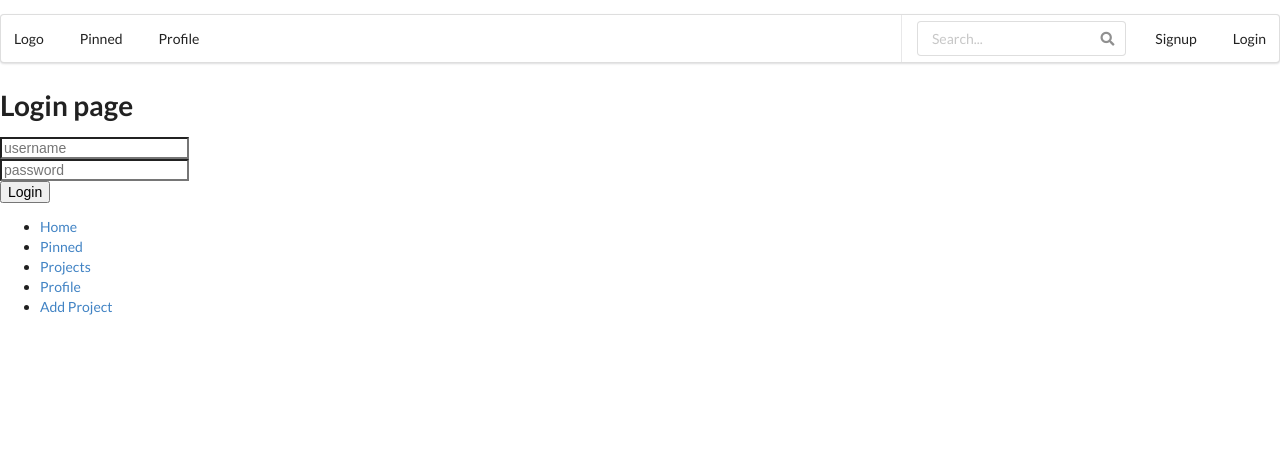
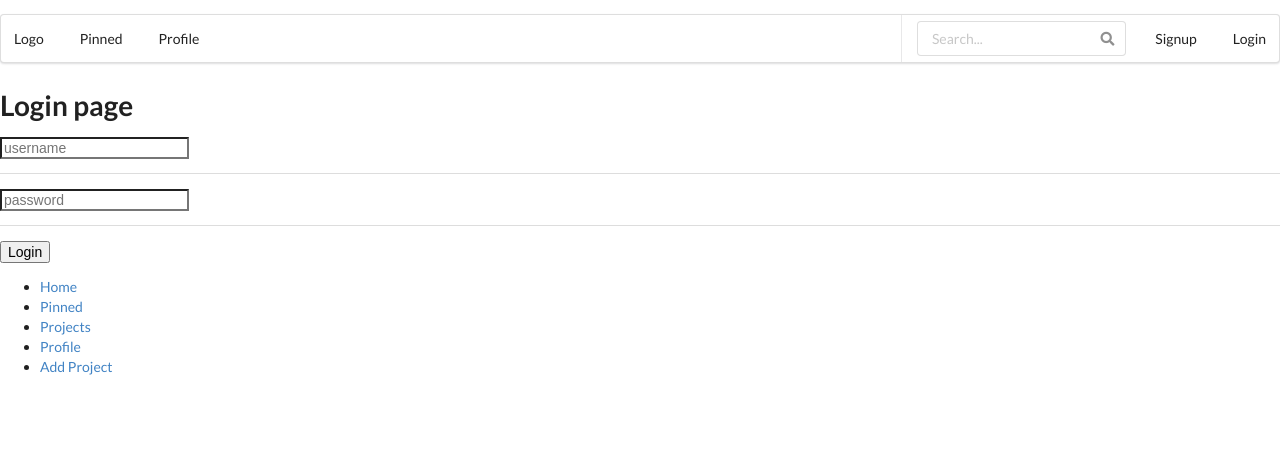
Before and after one commit to jimbot/apricot, a Node server app: page /login in a window 1280 px wide. Shown: the top 467 px of the page. Run offline with Node 20, Linux system fonts and the light colour scheme; some libraries are stand-ins or nearby versions.

Commit message:
changed spacing of login inputs

```diff
--- a/views/login.ejs
+++ b/views/login.ejs
@@ -4,9 +4,9 @@
 
 <form action="/login" method="POST">
   <input type="text" name="username" placeholder="username">
-  <br/>
+  <div class="ui divider"></div>
   <input type="password" name="password" placeholder="password">
-  <br/>
+  <div class="ui divider"></div>
   <button>Login</button>
 </form>
 
```
